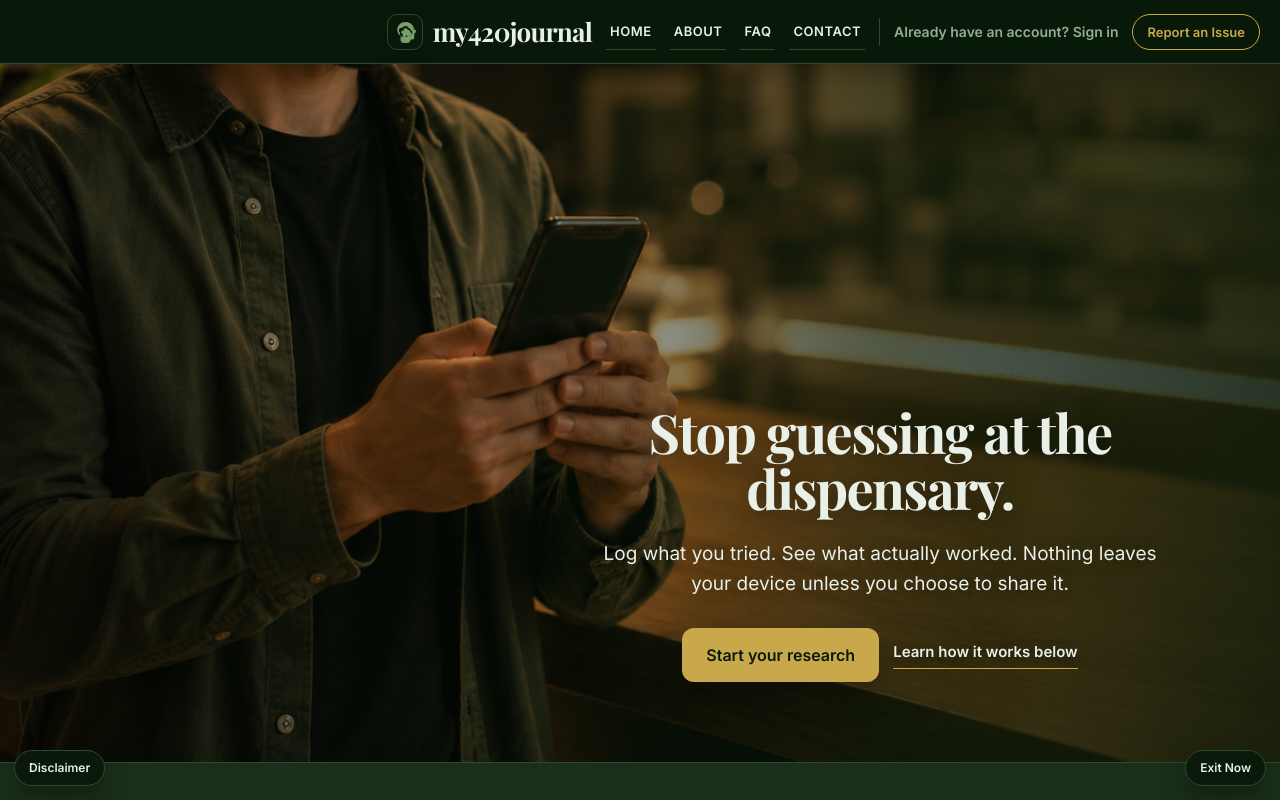
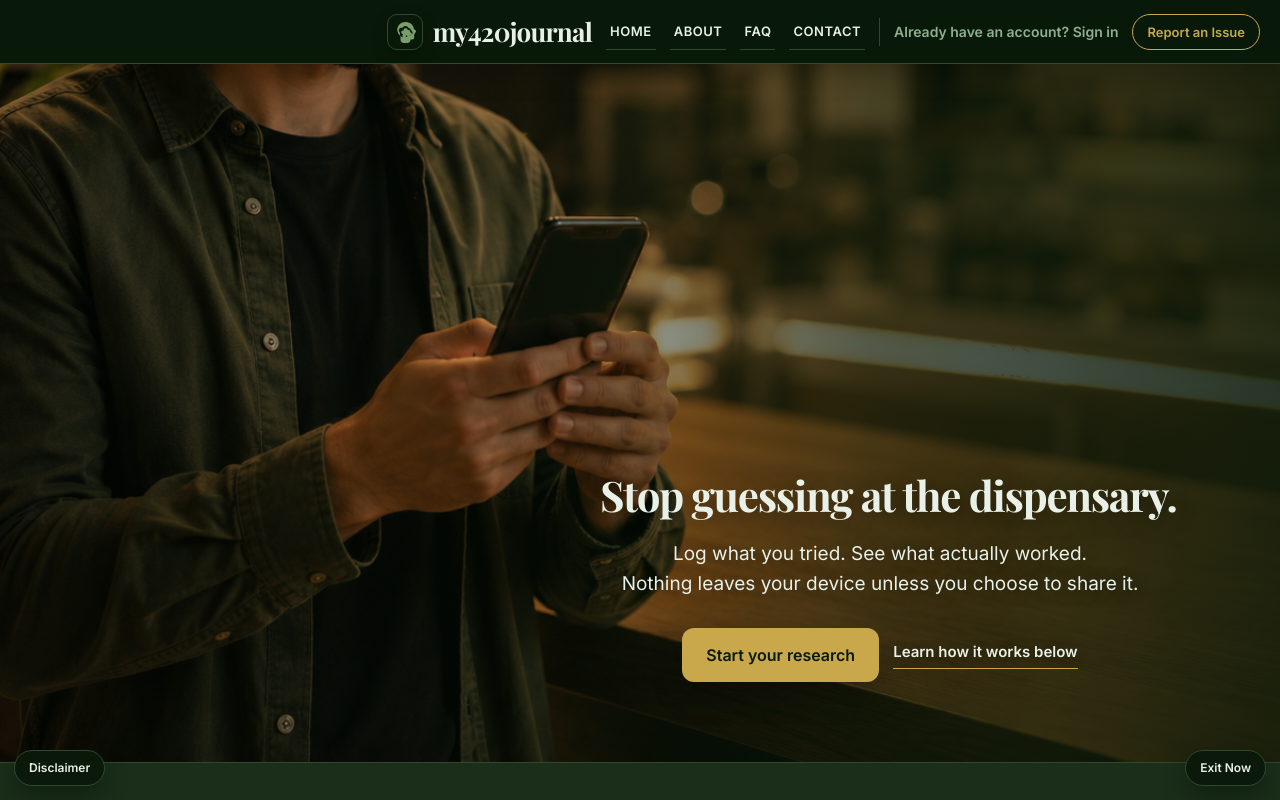
Before and after one commit to casevoiceai/my420journal-app, a React (Vite) app: page / in a window 1280 px wide. Shown: the top 800 px of the page. Built offline with nearby package versions, Linux system fonts and the light colour scheme.

Commit message:
Add files via upload

```diff
--- a/src/marketing/MarketingHero.jsx
+++ b/src/marketing/MarketingHero.jsx
@@ -46,7 +46,8 @@ export function HeroSection() {
             margin: '0 0 22px 0',
             color: S.textPrimary,
             fontFamily: marketingFonts.playfair,
-            fontSize: 'clamp(34px, 5vw, 54px)',
+            fontSize: 'clamp(24px, 3.4vw, 42px)',
+            whiteSpace: 'nowrap',
             lineHeight: 1.05,
             letterSpacing: '-0.03em',
             fontWeight: 700,
@@ -61,7 +62,8 @@ export function HeroSection() {
             lineHeight: 1.55,
             textShadow: '0 2px 18px rgba(0,0,0,0.4)',
           }}>
-            Log what you tried. See what actually worked. Nothing leaves your device unless you choose to share it.
+            Log what you tried. See what actually worked. <br />
+            Nothing leaves your device unless you choose to share it.
           </p>
           <div style={{
             display: 'flex',
```
